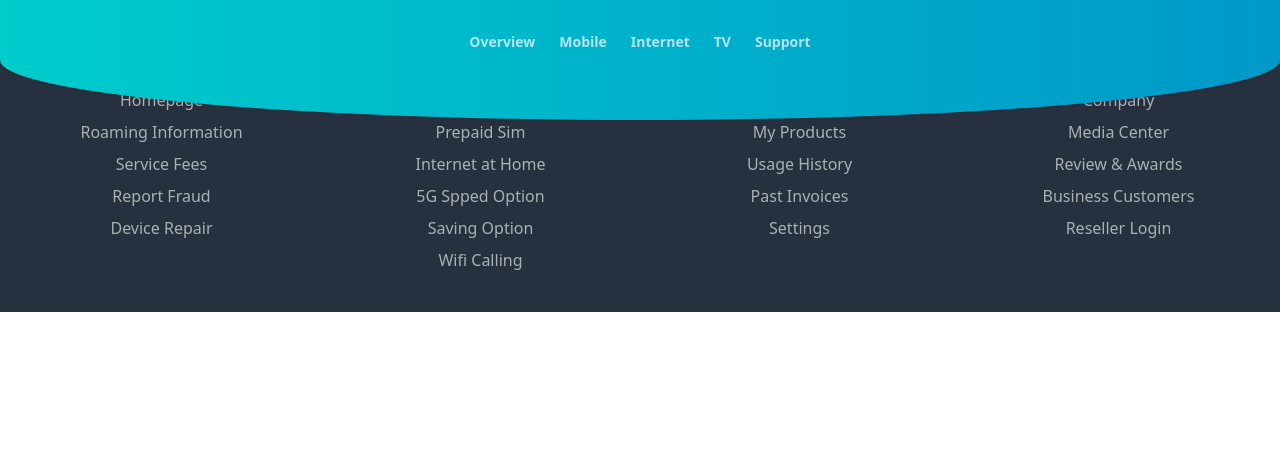
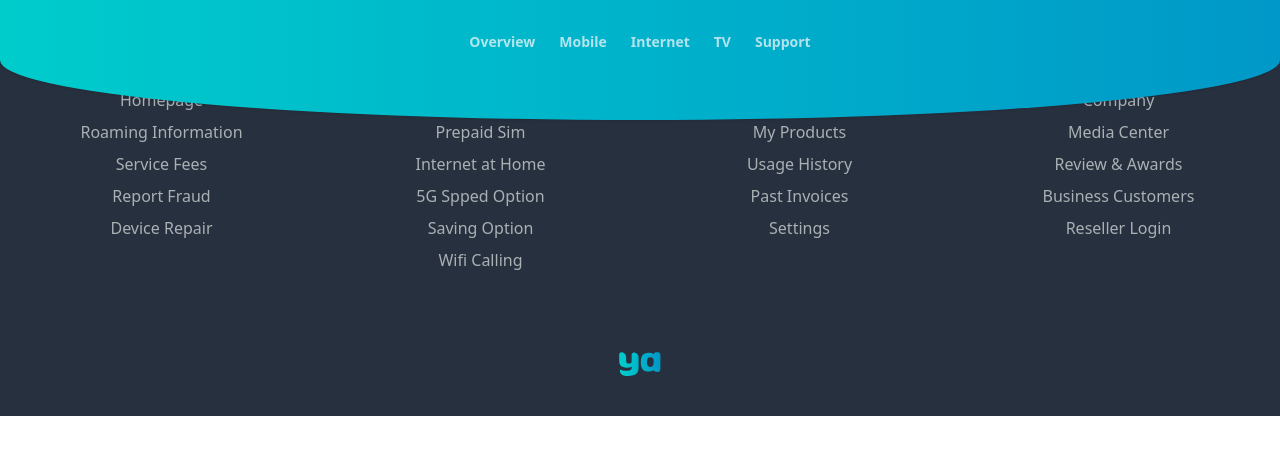
Before and after one commit to AbdelhakLabyadh/challenge, an Angular app: page / in a window 1280 px wide. Shown: the top 454 px of the page. Built offline with nearby package versions, Linux system fonts and the light colour scheme.

Commit message:
Adding the Logo to the Footer

```diff
--- a/angular.json
+++ b/angular.json
@@ -21,6 +21,8 @@
             ],
             "tsConfig": "tsconfig.app.json",
             "assets": [
+              "src/favicon.ico",
+              "src/assets",
               {
                 "glob": "**/*",
                 "input": "public"
@@ -79,6 +81,8 @@
             ],
             "tsConfig": "tsconfig.spec.json",
             "assets": [
+              "src/favicon.ico",
+              "src/assets",
               {
                 "glob": "**/*",
                 "input": "public"
--- a/src/app/footer/footer.component.html
+++ b/src/app/footer/footer.component.html
@@ -44,4 +44,7 @@
             </div>
         </div>
     </div>
+    <div class="container mx-auto py-10 px-4">
+        <img src="assets/resources/Logo.svg" class="h-6 w-screen justify-center items-center" />
+    </div>
 </footer>
```
Also changed, not shown: src/assets/resources/Logo.svg (added).
